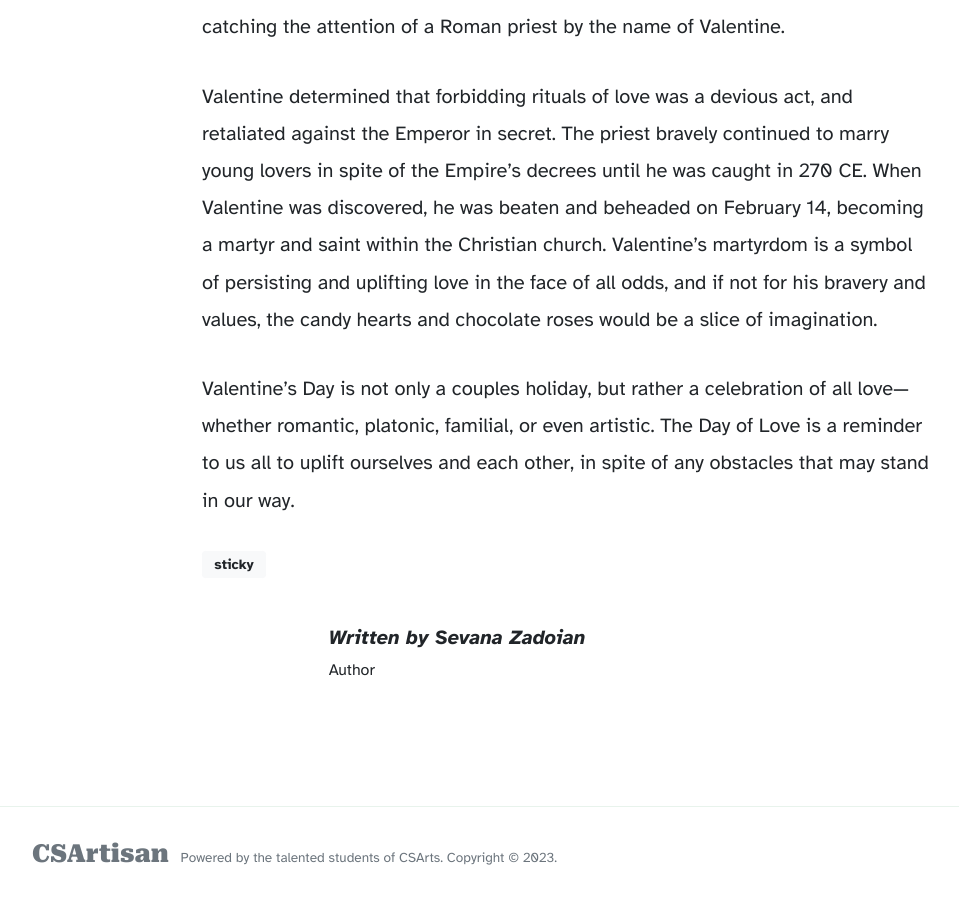
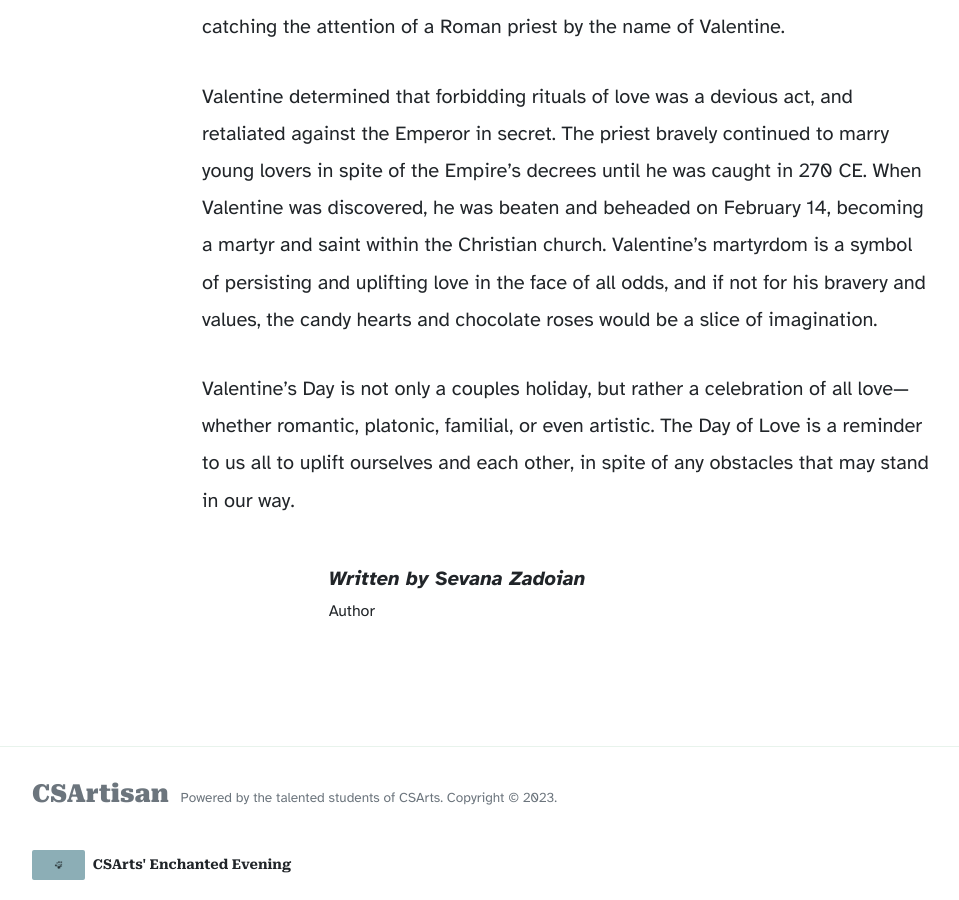
Before and after one commit to risograph/newspaperstaging, a Jekyll site: the page built from _posts/2023-02-27-the-history-of-valentines-day.md, in a window 1280 px wide and 900 px high, scrolled down 882 px. Shown: the whole window, without its empty margins (73-1032 px from the left). Built offline with Jekyll 4.4.1, drawn with Linux system fonts in a browser that asks for light colours; nearby versions of some CDN libraries; comment, search, counter and statistics services are not loaded.

Commit message:
unsticky

```diff
--- a/_posts/2023-02-27-the-history-of-valentines-day.md
+++ b/_posts/2023-02-27-the-history-of-valentines-day.md
@@ -4,7 +4,7 @@
 author: "sevanazadoian"
 categories: [ misc ]
 image: assets/images/posts/the-history-of-valentines-day.jpg.avif
-tags: [ sticky ]
+tags: []
 ---
 
 Between the kisses and candy hearts, Valentine’s Day is a celebration of the patron saint of beekeepers, epilepsy, and of course, lovers. Valentine’s Day is a commemoration of the bravery of a man who dedicated his life to nurturing and strengthening the love two people have for one another.
```
Also changed, not shown: _posts/2022-11-15-the-drowsy-chaperone.md (+1 -1 lines).
